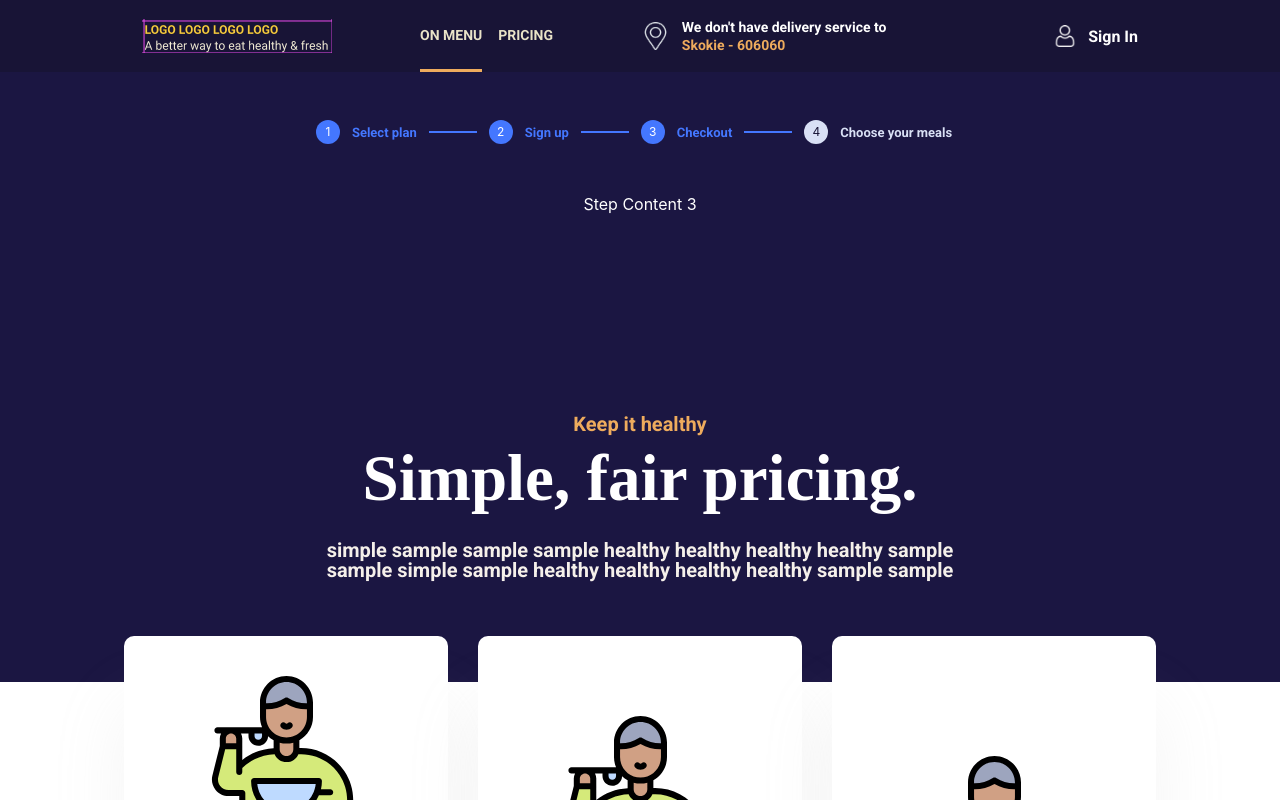
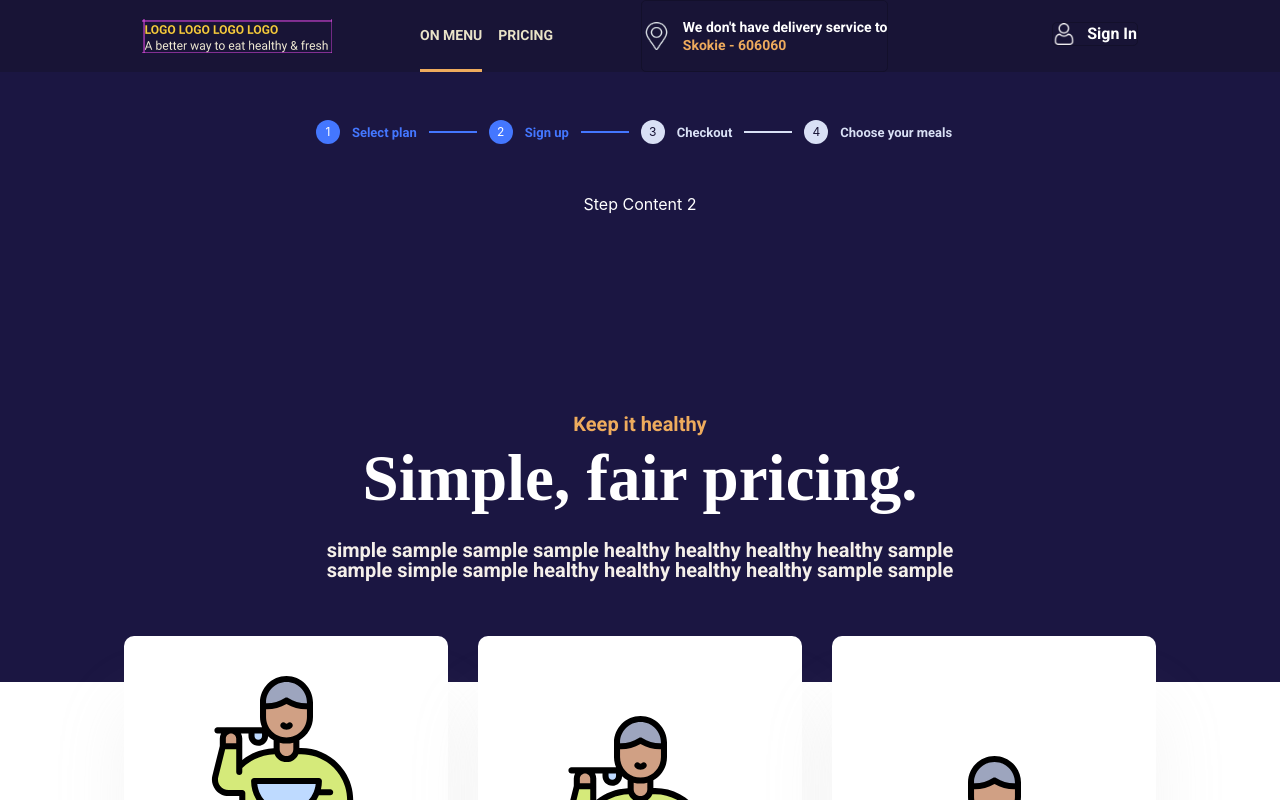
Before and after one commit to syed5511/Mealpackage-kuldeep, a React (Create React App) app: page / in a window 1280 px wide. Shown: the top 800 px of the page. Built offline with nearby package versions, Linux system fonts and the light colour scheme.

Commit message:
popover, stepper

```diff
--- a/src/App.js
+++ b/src/App.js
@@ -1,5 +1,6 @@
 import React, { useState } from "react";
 import "bootstrap/dist/css/bootstrap.min.css";
+import Button from "react-bootstrap/Button";
 import Footer from "./common_components/footer.js";
 import FooterTerms from "./common_components/footer_terms.js";
 import PackageButton from "./common_components/button.js";
@@ -36,7 +37,7 @@ const steps = [
 ];
 
 function App() {
-  const [currentStep, setCurrentStep] = useState(2);
+  const [currentStep, setCurrentStep] = useState(1);
   return (
     <>
       {/* <Steppers /> */}
--- a/src/common_components/_stepper.css.js
+++ b/src/common_components/_stepper.css.js
@@ -7,7 +7,6 @@ export const Container = styled.div`
 export const Step = styled.div`
   display: flex;
   align-items: center;
-  cursor: no-drop;
 `;
 
 export const Count = styled.div`
@@ -20,6 +19,7 @@ export const Count = styled.div`
   border-radius: 50%;
   color: #181436;
   background: #d9e0f5 0% 0% no-repeat padding-box;
+  cursor: no-drop;
   &.stepCompleted {
     cursor: pointer;
   }
@@ -32,7 +32,8 @@ export const Count = styled.div`
 export const Title = styled.div`
   font: bold 13px Roboto;
   color: #d9e0f5;
-  margin: 0 12px;
+  padding: 0 12px;
+  cursor: no-drop;
   &.stepCompleted {
     cursor: pointer;
   }
@@ -45,8 +46,9 @@ export const Line = styled.div`
   margin-right: 12px;
   width: 48px;
   border-bottom: 2px solid #d9e0f5;
+  cursor: no-drop;
   &.stepCompleted {
-    cursor: normal;
+    cursor: auto;
   }
   &.completed {
     border-bottom: 2px solid #4477ff;
--- a/src/common_components/header.css.js
+++ b/src/common_components/header.css.js
@@ -24,31 +24,3 @@ export const Middle = styled.div`
   margin-left: 80px;
   display: flex;
 `;
-
-export const Location = styled.div`
-  display: flex;
-  height: 100%;
-  align-items: center;
-  margin-left: 80px;
-`;
-
-export const Content = styled.div`
-  display: flex;
-  flex-direction: column;
-  margin-left: 12px;
-  font: bold 14px Roboto;
-  letter-spacing: 0px;
-`;
-
-export const Icon = styled.img`
-  max-height: 28px;
-`;
-
-export const Description = styled.div`
-  color: #ffffff;
-`;
-
-export const Place = styled.div`
-  color: #eeab5d;
-  margin-top: 2px;
-`;
--- a/src/common_components/header.js
+++ b/src/common_components/header.js
@@ -2,17 +2,9 @@ import React from "react";
 
 import Menu from "./menu";
 import LoginAction from "./login_action";
-import {
-  Container,
-  Logo,
-  Left,
-  Middle,
-  Location,
-  Content,
-  Description,
-  Place,
-  Icon,
-} from "./header.css";
+import LocationShow from "./location_show";
+import Popover from "./popover";
+import { Container, Logo, Left, Middle } from "./header.css";
 
 const menuItems = [
   {
@@ -34,16 +26,20 @@ const Header = () => {
         <Logo src="/logo.png" alt="" />
         <Middle>
           <Menu menuItems={menuItems} />
-          <Location>
-            <Icon src="/static/images/pin.png" alt="" />
-            <Content>
-              <Description>We don't have delivery service to</Description>
-              <Place>Skokie - 606060</Place>
-            </Content>
-          </Location>
+          <Popover
+            triggerNode={
+              <LocationShow
+                iconSrc="/static/images/pin.png"
+                description="We don't have delivery service to"
+                place="Skokie - 606060"
+              />
+            }
+          >
+            We dont deliver to your location.
+          </Popover>
         </Middle>
       </Left>
-      <LoginAction />
+      <Popover triggerNode={<LoginAction />}>login logout content</Popover>
     </Container>
   );
 };
--- /dev/null
+++ b/src/common_components/location_show.css.js
@@ -0,0 +1,28 @@
+import styled from "styled-components";
+
+export const Location = styled.div`
+  display: flex;
+  height: 100%;
+  align-items: center;
+`;
+
+export const Content = styled.div`
+  display: flex;
+  flex-direction: column;
+  margin-left: 12px;
+  font: bold 14px Roboto;
+  letter-spacing: 0px;
+`;
+
+export const Icon = styled.img`
+  max-height: 28px;
+`;
+
+export const Description = styled.div`
+  color: #ffffff;
+`;
+
+export const Place = styled.div`
+  color: #eeab5d;
+  margin-top: 2px;
+`;
--- /dev/null
+++ b/src/common_components/location_show.js
@@ -0,0 +1,30 @@
+import React from "react";
+import { string } from "prop-types";
+
+import {
+  Location,
+  Content,
+  Description,
+  Place,
+  Icon,
+} from "./location_show.css";
+
+const LocationShow = ({ description, place, iconSrc }) => {
+  return (
+    <Location>
+      <Icon src={iconSrc} alt="" />
+      <Content>
+        <Description>{description}</Description>
+        <Place>{place}</Place>
+      </Content>
+    </Location>
+  );
+};
+
+LocationShow.propTypes = {
+  description: string.isRequired,
+  place: string.isRequired,
+  iconSrc: string.isRequired,
+};
+
+export default LocationShow;
--- a/src/common_components/menu.css.js
+++ b/src/common_components/menu.css.js
@@ -8,6 +8,7 @@ export const UL = styled.ul`
   padding: 0;
   margin: 0;
   height: 100%;
+  margin-right: 80px;
 `;
 
 export const LI = styled.li`
--- /dev/null
+++ b/src/common_components/popover.js
@@ -0,0 +1,239 @@
+import React, { cloneElement, useState, useEffect, useRef } from "react";
+import { string, shape, bool, func, node } from "prop-types";
+
+import styled from "styled-components";
+
+const Container = styled.div`
+  .il-bl {
+    display: inline-block;
+    vertical-align: top;
+  }
+
+  .popover {
+    position: relative;
+    display: inline-block;
+    height: 100%;
+    background-color: transparent;
+  }
+
+  .popover-content {
+    width: 200px;
+    background-color: #fff;
+    -webkit-background-clip: padding-box;
+    -moz-background-clip: padding-box;
+    background-clip: padding-box;
+    position: absolute;
+    box-shadow: 0 3px 8px rgba(0, 0, 0, 0.3);
+    border-top: 1px solid #e9e3c8;
+    border-radius: 3px;
+    outline: 0;
+    padding: 16px;
+    border-top: 3px solid #eeab5d;
+  }
+
+  .popover-content.-arrow {
+    margin-top: 10px;
+  }
+
+  .popover-content.-arrow::before,
+  .popover-content::after {
+    content: "";
+    position: absolute;
+    width: 0;
+    height: 0;
+    left: 10px;
+  }
+
+  .popover-content.-arrow::before {
+    top: -10px;
+    border-left: 9px solid transparent;
+    border-right: 9px solid transparent;
+    border-bottom: 10px solid rgba(0, 0, 0, 0.15);
+  }
+
+  .popover-content.-arrow::after {
+    top: -10px;
+    margin-left: 1px;
+    border-left: 12px solid transparent;
+    border-right: 12px solid transparent;
+    border-bottom: 12px solid #fff;
+  }
+`;
+
+const TriggerCover = styled.div`
+  height: 100%;
+`;
+
+const PopoverContent = ({
+  className,
+  placement,
+  showArrow,
+  style,
+  closeOnClick,
+  onClose,
+  onClickOutSide,
+  children,
+}) => {
+  const node = useRef();
+
+  const handleClickOutSide = (e) => {
+    if (node.current) {
+      if (closeOnClick) {
+        onClose();
+      } else {
+        if (!node.current.contains(e.target)) {
+          onClickOutSide();
+        }
+      }
+    }
+  };
+
+  useEffect(() => {
+    if (node.current) {
+      node.current.focus();
+    }
+    window.document.addEventListener("click", handleClickOutSide, false);
+    return () => {
+      if (node.current) {
+        node.current.blur();
+      }
+      window.document.removeEventListener("click", handleClickOutSide, false);
+    };
+  }, []);
+
+  const onKeyDown = (e) => {
+    if (e.keyCode === 27) {
+      e.stopPropagation();
+      onClose();
+    }
+  };
+
+  return (
+    <div
+      ref={node}
+      tabIndex="-1"
+      onKeyDown={onKeyDown}
+      className={`popover-content${className ? " " + className : ""}${
+        placement ? " " + placement : ""
+      }${showArrow ? " -arrow" : ""}`}
+      style={style}
+    >
+      <div className="popover-inner">{children}</div>
+    </div>
+  );
+};
+
+const Popover = ({
+  visible: propVisible,
+  onOuterClick,
+  triggerNode,
+  trigger,
+  showArrow,
+  placement,
+  className,
+  style,
+  closeOnClick,
+  children,
+}) => {
+  const [visible, setVisible] = useState(propVisible);
+
+  const onShow = (e) => {
+    e.stopPropagation();
+    setVisible(true);
+  };
+
+  const onClose = () => {
+    setVisible(false);
+  };
+
+  const onToggle = (e) => {
+    e.stopPropagation();
+    setVisible(!visible);
+  };
+
+  const onClickOutSide = () => {
+    onClose();
+    onOuterClick();
+  };
+
+  return (
+    <div className="popover">
+      {triggerNode &&
+        cloneElement(triggerNode, {
+          onClick: trigger === "click" || trigger === "hover" ? onToggle : null,
+          onMouseOver: trigger === "hover" ? onShow : null,
+        })}
+
+      {visible && (
+        <PopoverContent
+          showArrow={showArrow}
+          placement={placement}
+          closeOnClick={closeOnClick}
+          onClickOutSide={onClickOutSide}
+          className={className}
+          style={style}
+          onClose={onClose}
+        >
+          {children}
+        </PopoverContent>
+      )}
+    </div>
+  );
+};
+
+const PopoverComponent = ({
+  children,
+  showArrow,
+  visible,
+  onOuterClick,
+  trigger,
+  triggerNode,
+  placement,
+  className,
+  style,
+  closeOnClick,
+}) => {
+  return (
+    <Container>
+      <Popover
+        visible={visible}
+        onOuterClick={onOuterClick}
+        triggerNode={<TriggerCover>{triggerNode}</TriggerCover>}
+        trigger={trigger}
+        showArrow={showArrow}
+        placement={placement}
+        className={className}
+        style={style}
+        closeOnClick={closeOnClick}
+      >
+        {children}
+      </Popover>
+    </Container>
+  );
+};
+
+PopoverComponent.propTypes = {
+  children: node.isRequired,
+  showArrow: bool,
+  visible: bool,
+  onOuterClick: func,
+  trigger: string,
+  triggerNode: node.isRequired,
+  placement: string,
+  className: string,
+  style: shape({}),
+  closeOnClick: func,
+};
+
+PopoverComponent.defaultProps = {
+  showArrow: true,
+  visible: false,
+  onOuterClick: () => null,
+  trigger: "hover",
+  placement: "bottom",
+  className: "",
+  style: {},
+  closeOnClick: undefined,
+};
+
+export default PopoverComponent;
```
Also changed, not shown: src/index.css (+4 -4 lines).
